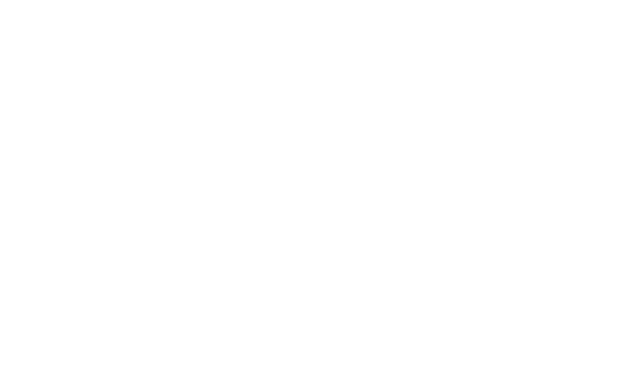
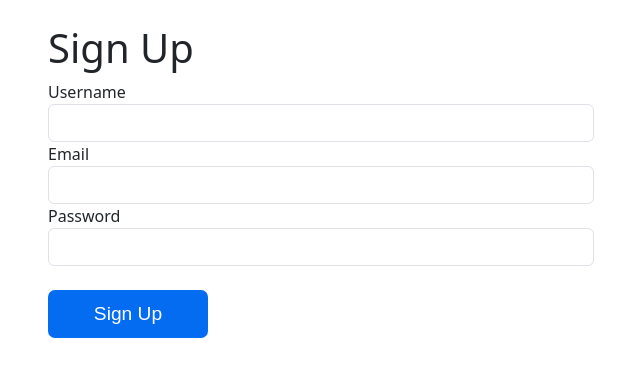
Before and after one commit to BhatNishanthGanesh/ecommerce, a React (Create React App) app in the folder ecommerce/: page /signup in a window 1280 px wide. Before the commit this address had no page. Shown: the top 376 px of the page, without its empty margins (34-674 px from the left). Built offline with nearby package versions, Linux system fonts and the light colour scheme.

Commit message:
Sign up page

```diff
--- a/ecommerce/src/App.js
+++ b/ecommerce/src/App.js
@@ -12,6 +12,7 @@
 import ReviewPage from "./components/ReviewPage";
 import ShoppingPage from "./pages/ShoppingPage";
 import CheckoutPage from "./pages/checkout";
+import SignUpPage from "./pages/Signup";
 function App() {
   return (
     <BrowserRouter>
@@ -23,6 +24,8 @@
       <Route path="/footer" element={<Footer/>}></Route>
       <Route path="/profile" element={<Profile/>}></Route>
       <Route path="/checkout" element={<CheckoutPage/>}></Route>
+      <Route path="/signup" element={<SignUpPage/>}></Route>
+
 
     </Routes>
 
--- a/ecommerce/src/components/navbar.js
+++ b/ecommerce/src/components/navbar.js
@@ -65,7 +65,16 @@
                 activeClassName="active"
                 className="nav-links"
               >
-                SignIn / Register
+                SignIn
+              </Link>
+            </li>
+            <li className="nav-item">
+              <Link
+                to="/signup"
+                activeClassName="active"
+                className="nav-links"
+              >
+                Register
               </Link>
             </li>
           </ul>
--- /dev/null
+++ b/ecommerce/src/pages/Signup.js
@@ -0,0 +1,76 @@
+import React, { useState } from 'react';
+
+function SignUpPage() {
+  const [formData, setFormData] = useState({
+    username: '',
+    email: '',
+    password: '',
+  });
+
+  const handleInputChange = (e) => {
+    const { name, value } = e.target;
+    setFormData({ ...formData, [name]: value });
+  };
+
+  const handleSignUp = () => {
+    // Here, you can add logic to register the user with the provided information.
+    // You can also send the `formData` to a server for user registration.
+    console.log('Registration Data:', formData);
+  };
+
+  return (
+    <div className="container">
+      <h1 className="mt-4">Sign Up</h1>
+      <div className="row">
+        <div className="col-md-6">
+          <form>
+            <div className="form-group">
+              <label htmlFor="username">Username</label>
+              <input
+                type="text"
+                className="form-control"
+                id="username"
+                name="username"
+                value={formData.username}
+                onChange={handleInputChange}
+                required
+              />
+            </div>
+            <div className="form-group">
+              <label htmlFor="email">Email</label>
+              <input
+                type="email"
+                className="form-control"
+                id="email"
+                name="email"
+                value={formData.email}
+                onChange={handleInputChange}
+                required
+              />
+            </div>
+            <div className="form-group">
+              <label htmlFor="password">Password</label>
+              <input
+                type="password"
+                className="form-control"
+                id="password"
+                name="password"
+                value={formData.password}
+                onChange={handleInputChange}
+                required
+              />
+            </div>
+            <button
+              className="btn btn-primary mt-4"
+              onClick={handleSignUp}
+            >
+              Sign Up
+            </button>
+          </form>
+        </div>
+      </div>
+    </div>
+  );
+}
+
+export default SignUpPage;
```
Also changed, not shown: ecommerce/src/pages/Logout.js (deleted).
